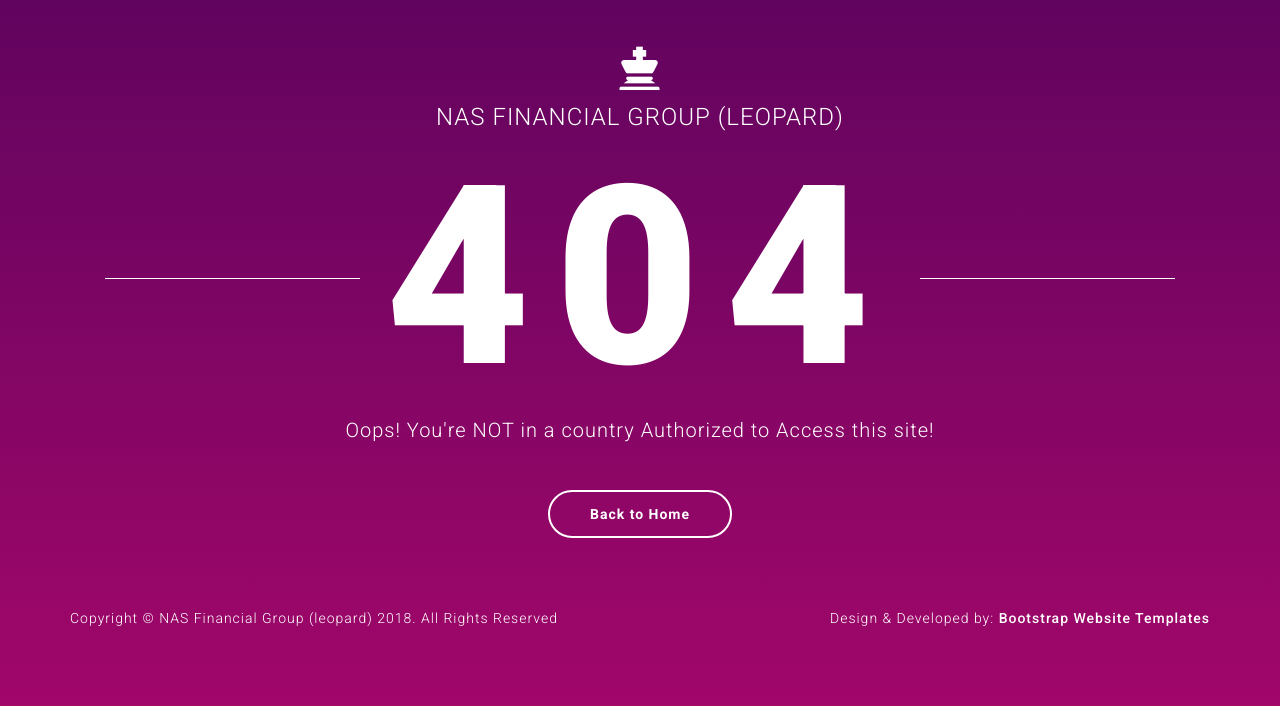
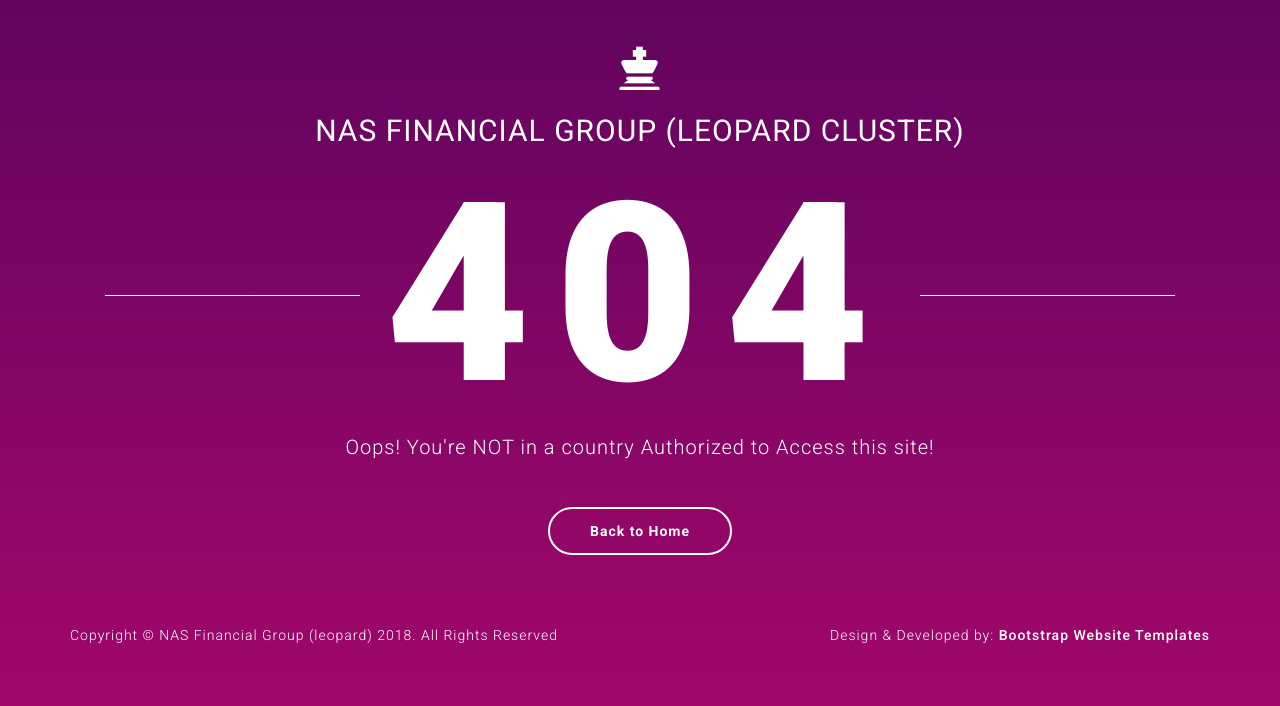
Before and after one commit to EmmanuelSunday/static-Web-content, a plain HTML site: page index.html in a window 1280 px wide. Drawn offline with nearby package versions, Linux system fonts and the light colour scheme.

Commit message:
Updated Title tab on Index.html file

```diff
--- a/index.html
+++ b/index.html
@@ -22,7 +22,7 @@
 	<meta name="keywords" content="" />
 	<meta name="author" content="Bootstrap Website Templates">
 
-	<title>Leopard NAS Financial Group</title>
+	<title>NAS Financial Group (Leopard)</title>
 
 	<!-- Bootstrap Core CSS -->
 	<link href="bootstrap.min.css" rel="stylesheet">
@@ -42,7 +42,7 @@
 	<div class="container text-center">
 		<div class="brand">
 			<span class="glyphicon glyphicon-king" aria-hidden="true"></span>
-			<h3 class="text-uppercase">NAS Financial Group (leopard)</h3>
+			<h2 class="text-uppercase">NAS Financial Group (leopard Cluster)</h2>
 		</div>
 		<h1 class="head"><span>404</span></h1>
 		<p>Oops! You're NOT in a country Authorized to Access this site!</p>
```
